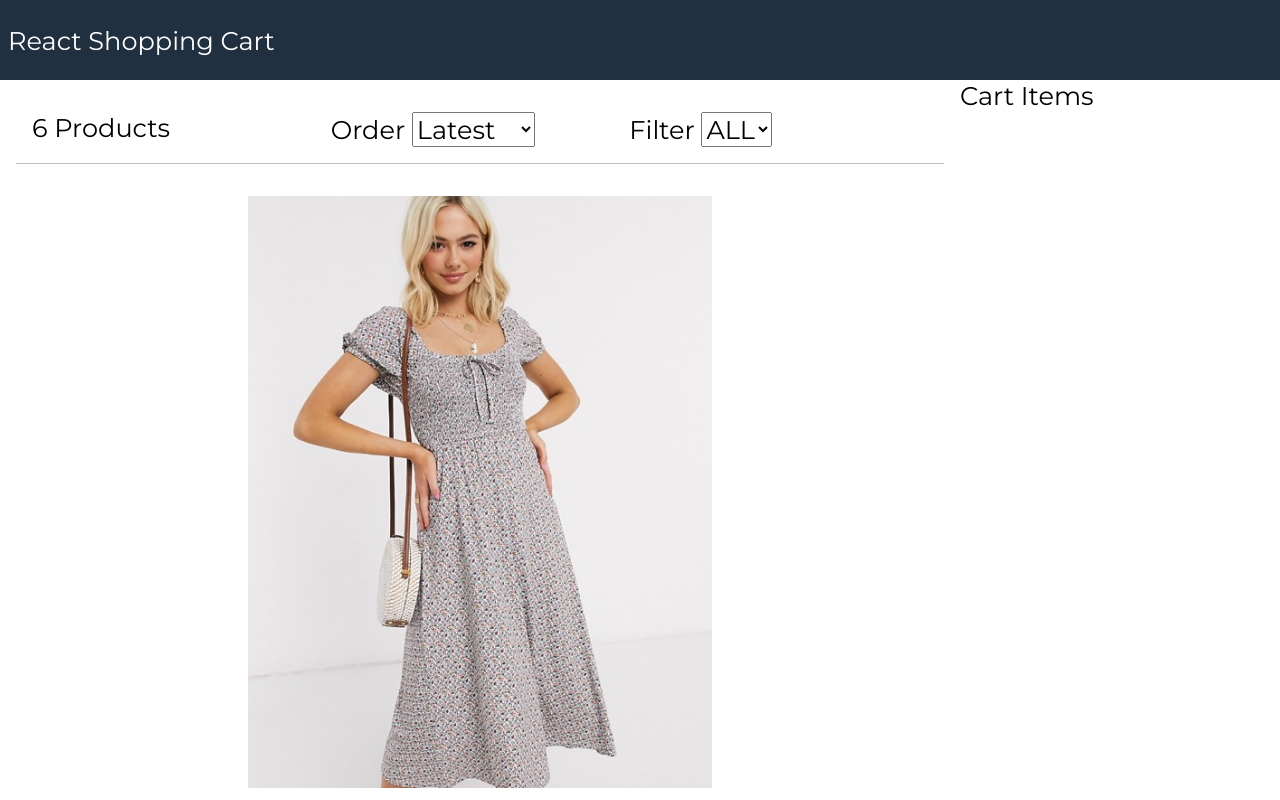
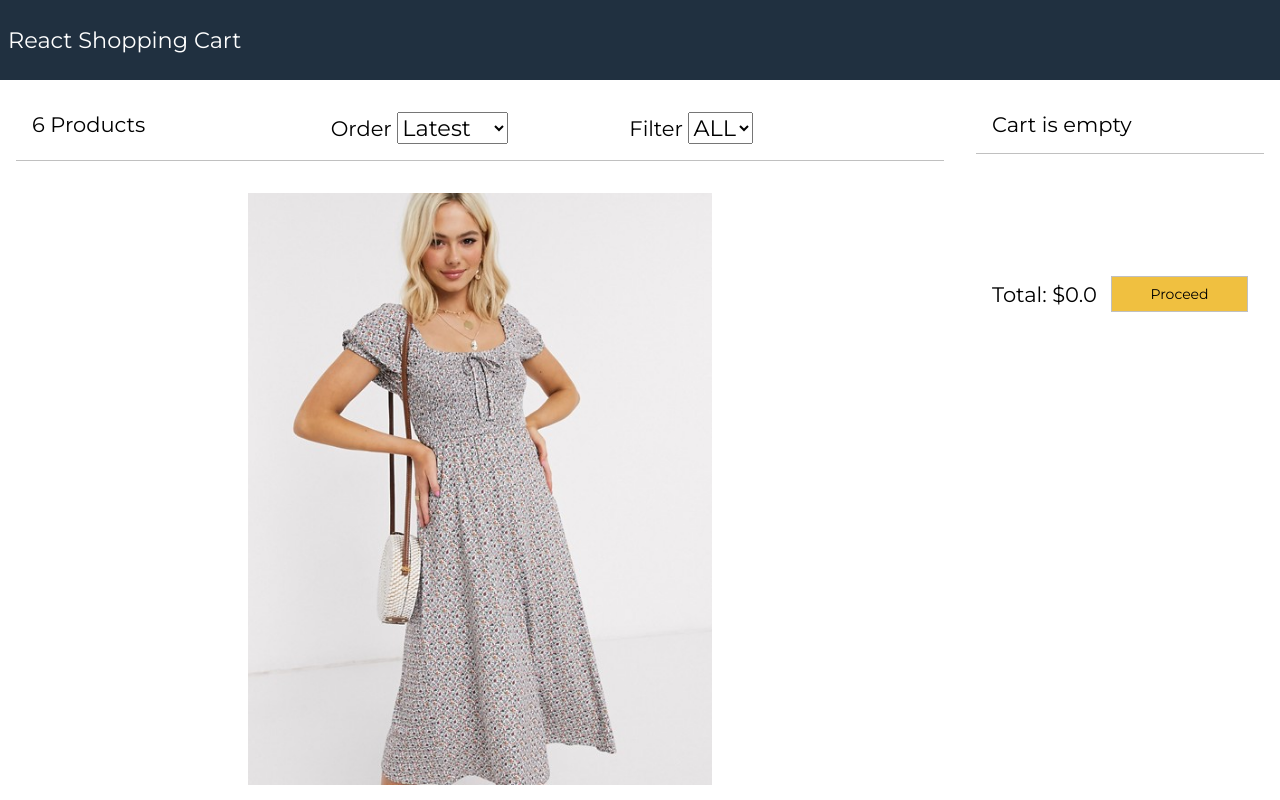
Before and after one commit to margosha99/react-shopping-cart, a React (Create React App) app: page / in a window 1280 px wide. Shown: the top 800 px of the page. Built offline with nearby package versions, Linux system fonts and the light colour scheme.

Commit message:
cart component

```diff
--- a/src/App.js
+++ b/src/App.js
@@ -1,4 +1,5 @@
 import React  from "react";
+import Cart from "./components/Cart";
 import Filter from "./components/Filter";
 import Products from "./components/Products";
 import data from './data.json'
@@ -10,8 +11,27 @@
     this.state = {
       products: data.products,
       size: "",
-      sort: ""
+      sort: "",
+      cartItems: []
     }
+  }
+  removeFromCart = (product) => {
+    const cartItems = this.state.cartItems.slice();
+    this.setState({cartItems: cartItems.filter( x => x._id !== product._id) })
+  }
+  addToCart = (product) => {
+    const cartItems = this.state.cartItems.slice();
+    let alreadyInCart = false;
+    cartItems.forEach( item => {
+      if(item._id === product._id){
+        item.count += 1;
+        alreadyInCart = true;
+      }
+    });
+    if(!alreadyInCart) {
+      cartItems.push({...product, count: 1})
+    }
+    this.setState({cartItems})
   }
   sortProducts = (event) => {
     const sort = event.target.value;
@@ -28,7 +48,7 @@
           a.price < b.price
           ? 1
           : -1
-          :a._id < b._id
+        :a._id < b._id
           ? 1
           : -1)
       )
@@ -59,9 +79,9 @@
               <Filter count={this.state.products.length} size={this.state.size} sort={this.state.sort}
               filterProducts={this.filterProducts}
               sortProducts={this.sortProducts}/>
-              <Products products={this.state.products} />
+              <Products products={this.state.products} addToCart={this.addToCart}/>
             </div>
-            <div className="sidebar">Cart Items</div>
+            <div className="sidebar"><Cart cartItems={this.state.cartItems} removeFromCart={this.removeFromCart}/></div>
           </div>
         </main>
         <footer>All rights is reserved</footer>
--- /dev/null
+++ b/src/components/Cart.js
@@ -0,0 +1,47 @@
+import React, { Component } from 'react'
+import formatCurrency from '../util';
+
+export default class Cart extends Component {
+    render() {
+        const {cartItems} = this.props;
+        let sum = 0;
+        return (
+            <div>
+                {cartItems.length === 0 ?
+                <div className="cart cart-header">Cart is empty</div>
+                : <div className="cart cart-header">You have {cartItems.length} items in the cart </div> }
+
+                <div>
+                    <div className="cart">
+                        <ul className="cart-items">
+                            {cartItems.map(item => (
+                                <li key={item._id}>
+                                    <div>
+                                        <img src={item.image} alt={item.title} />
+                                    </div>
+                                    <div>
+                                        <div>{item.title}</div>
+                                        <div className="right">
+                                            {formatCurrency(item.price)} x {item.count} {" "}
+                                            <button className="cart-item-btn" onClick={ () => this.props.removeFromCart(item)}>Remove</button>
+                                        </div>
+                                    </div>
+                                </li>
+                            ))}
+                        </ul>
+                    </div>
+                    <div className="cart">
+                        <div className="total">
+                            <div>
+                            Total:{" "}
+                            {formatCurrency(cartItems.reduce((sum, curElement) =>
+                                sum + (curElement.price*curElement.count), 0))}
+                            </div>
+                            <button className="btn-proceed">Proceed</button>
+                        </div>
+                    </div>
+                </div>
+            </div>
+        )
+    }
+}
--- a/src/components/Products.js
+++ b/src/components/Products.js
@@ -15,7 +15,7 @@
                                  </a>
                                  <div className="product-price">
                                      <p>{formatCurrency(product.price)}</p>
-                                     <button className="button primary">Add To Cart</button>
+                                     <button className="button primary" onClick={() => this.props.addToCart(product)}>Add To Cart</button>
                                  </div>
                              </div>
                          </li>
--- a/src/index.css
+++ b/src/index.css
@@ -9,8 +9,9 @@
   margin: 0px;
 }
 body,input, select,textarea, button {
-  font-size: 1.6rem;
+  font-size: 1.4rem;
   font-family: Montserrat, Helvetica, sans-serif;
+
 }
 a{
   text-decoration: none;
@@ -109,7 +110,6 @@
 }
 .button:hover{
   border: 0.1rem #808080 solid;
-
 }
 .button.primary{
   background-color: #f0c040;
@@ -123,8 +123,70 @@
   padding: 1rem;
   margin: 1rem;
   border-bottom: 0.1rem solid #c0c0c0;
-
+  font-size: 21px;
 }
 .filter div{
   flex: 1;
 }
+
+/* CART */
+.cart{
+  padding: 1rem;
+  margin: 1rem;
+  display: flex;
+  flex-wrap: wrap;
+  font-size: 21px;
+}
+.cart-header{
+  border-bottom: .1rem solid #c0c0c0;
+}
+.cart-items{
+  padding: 0;
+  width: 100%;
+  list-style: none;
+}
+.cart-items img{
+  width: 5rem;
+}
+.cart-items li{
+  display: flex;
+}
+.cart-items li div{
+  padding: .5rem;
+  font-size: 15px;
+}
+.cart-items li div:last-child{
+  flex: 1;
+}
+.right{
+  text-align: right;
+}
+.cart-item-btn{
+  font-size: 14px;
+  padding: .5rem;
+  border: 0.1rem #c0c0c0 solid;
+  background-color: #f0f0f0;
+  cursor: pointer;
+}
+.cart-item-btn:hover{
+  border: 0.1rem #808080 solid;
+  background-color: #f0c040;
+}
+.total{
+  display: flex;
+  justify-content: space-between;
+  align-items: center;
+  width: 100%;
+}
+.total > div,
+.total > button{
+  flex: 1;
+}
+.btn-proceed{
+  align-self: flex-end;
+  font-size: 14px;
+  padding: .5rem;
+  border: 0.1rem #c0c0c0 solid;
+  background-color: #f0c040;
+  cursor: pointer;
+}
--- a/src/util.js
+++ b/src/util.js
@@ -1,3 +1,3 @@
 export default function formatCurrency(num) {
-    return "$" + Number(num.toFixed(1)).toLocaleString() + " ";
+    return "$" + Number.parseFloat(num).toFixed(1).toLocaleString() + " ";
 }
```
Also changed, not shown: src/components/Product.js (added).
